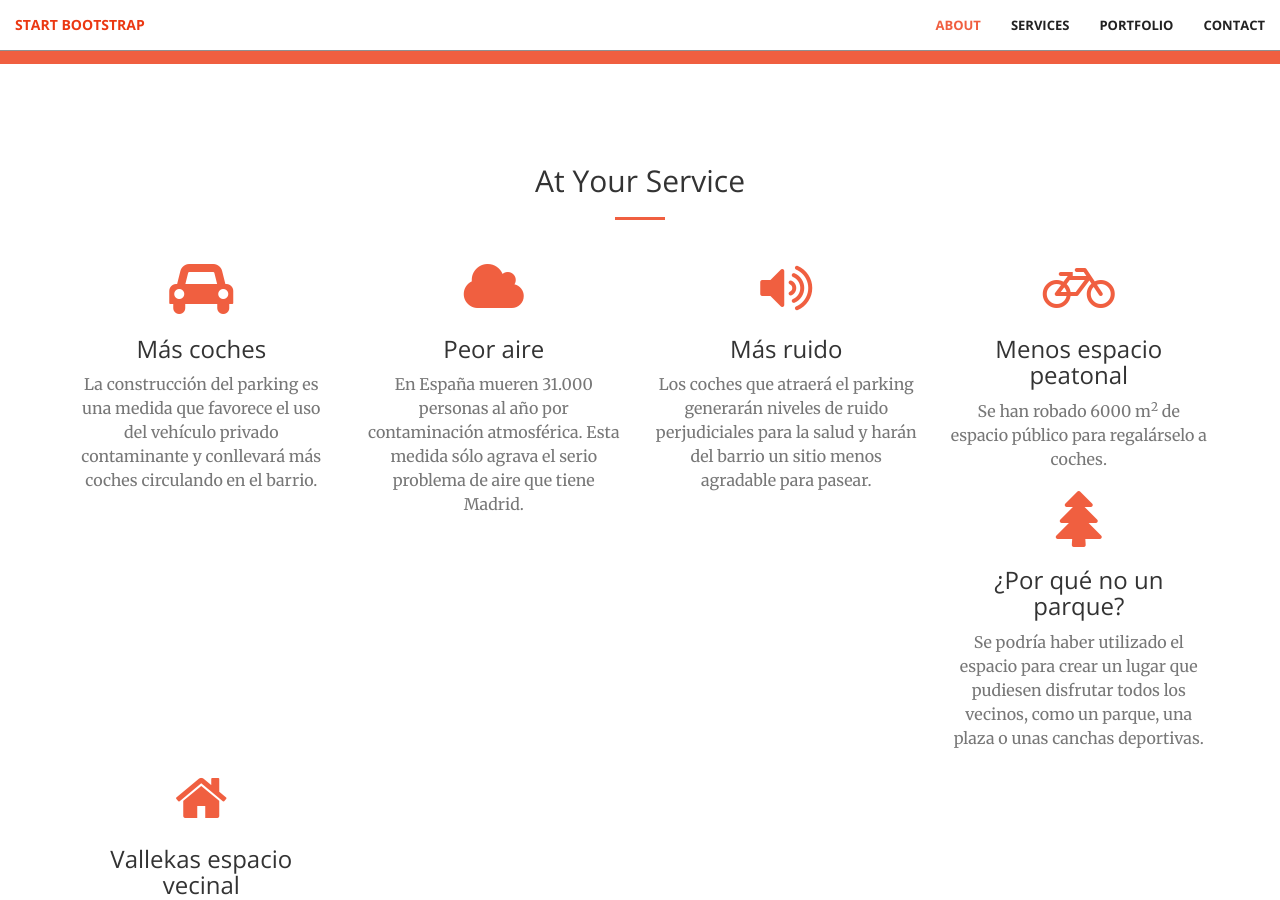
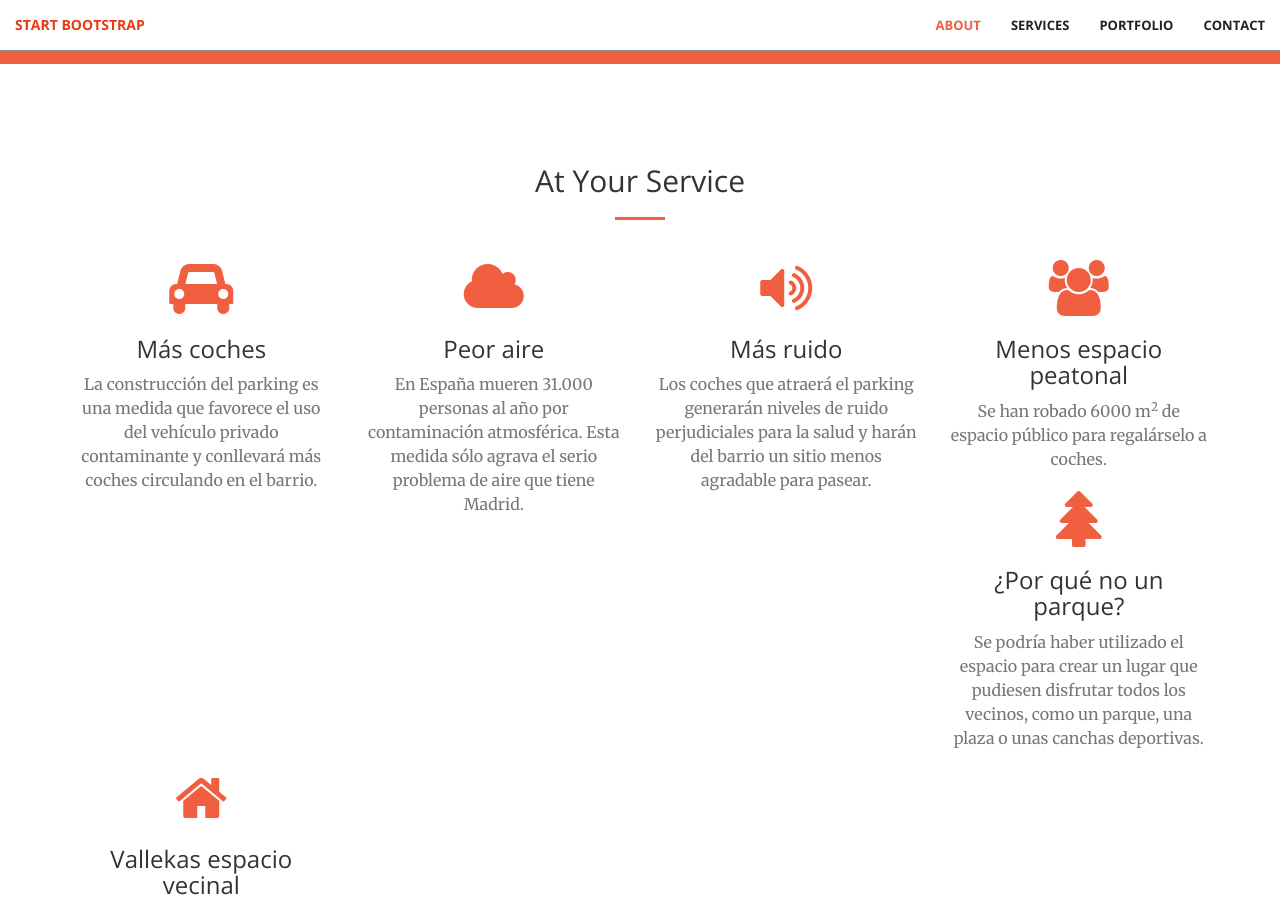
Before and after one commit to noalparkingdebuenosaires/noparking.github.io, a Jekyll site: the page built from index.html, in a window 1280 px wide and 900 px high, scrolled down 1254 px. Built offline with Jekyll 4.4.1, drawn with Linux system fonts in a browser that asks for light colours.

Commit message:
cambio el icono peatonal

```diff
--- a/_includes/services.html
+++ b/_includes/services.html
@@ -33,7 +33,7 @@
             </div>
             <div class="col-lg-3 col-md-6 text-center">
                 <div class="service-box">
-                    <i class="fa fa-4x fa-bicycle wow bounceIn text-primary" data-wow-delay=".3s"></i>
+                    <i class="fa fa-4x fa-users wow bounceIn text-primary" data-wow-delay=".3s"></i>
                     <h3>Menos espacio peatonal</h3>
                     <p class="text-muted">Se han robado 6000 m<sup>2</sup> de espacio público para regalárselo a coches.
                 </div>
```
